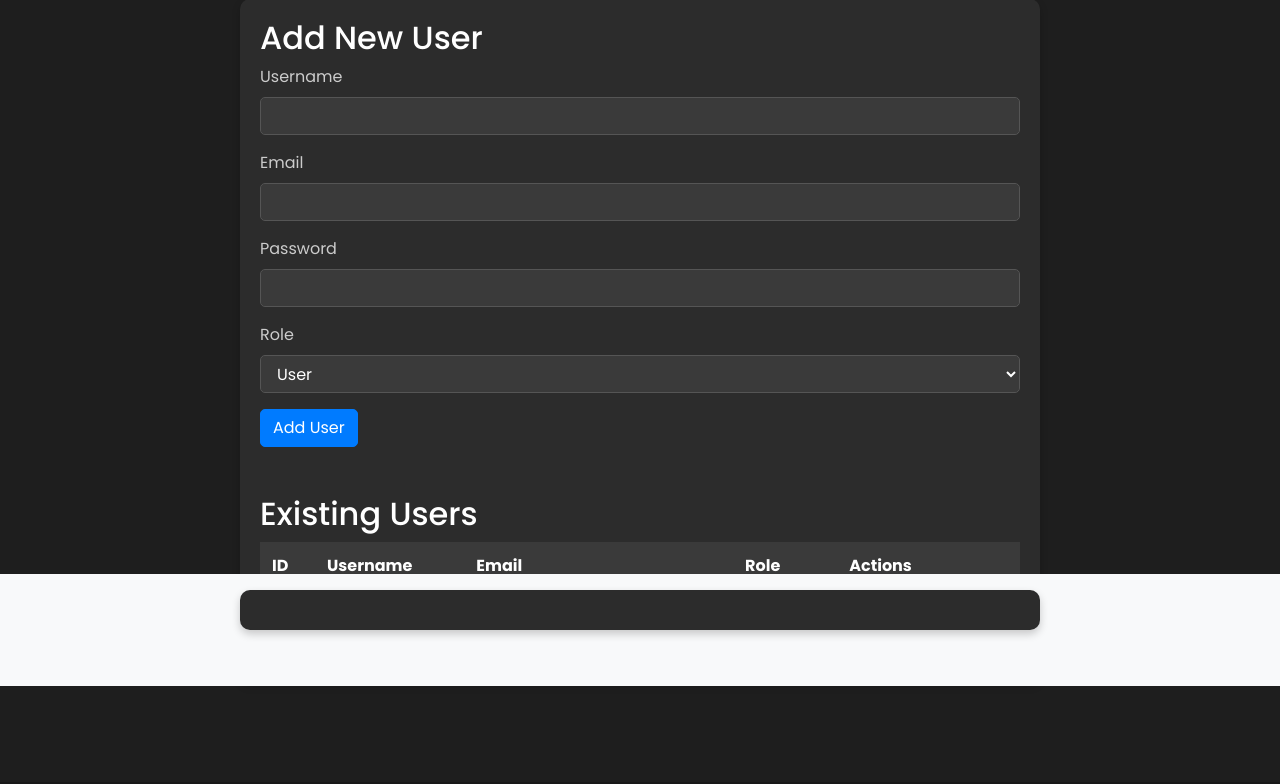
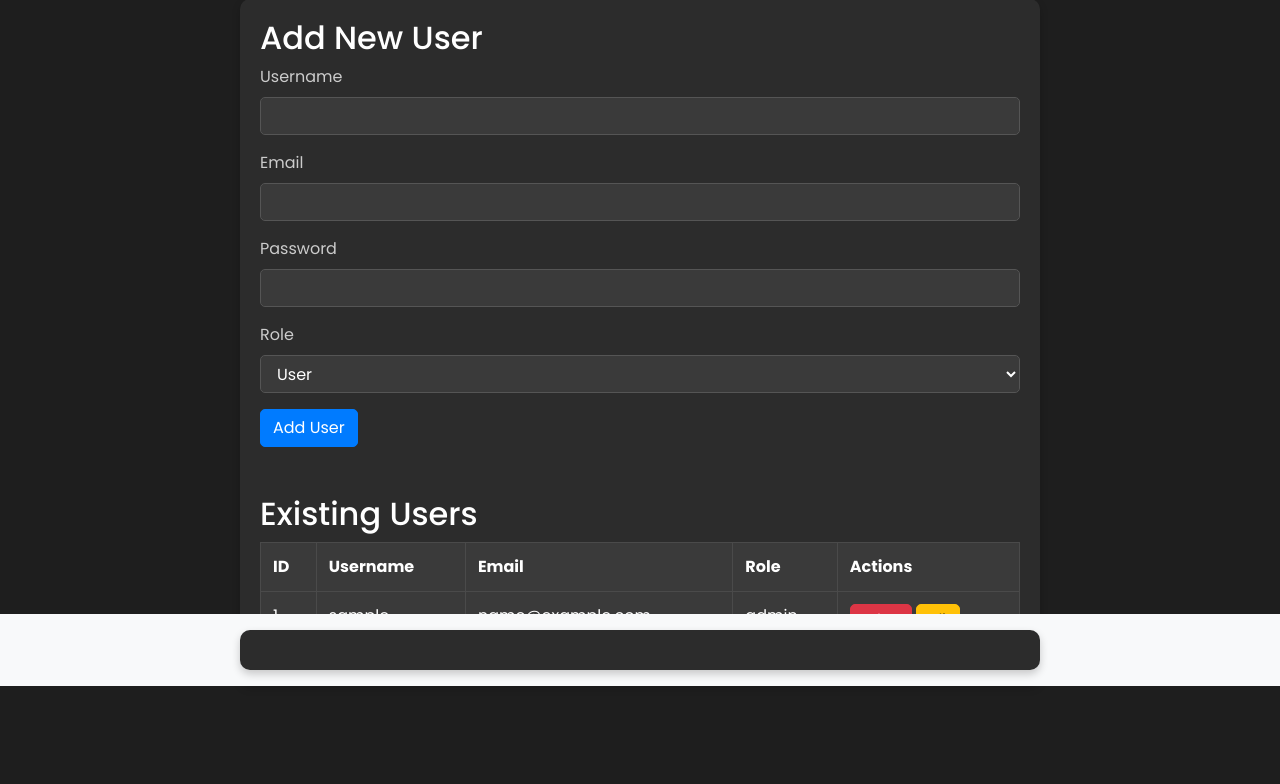
Before and after one commit to javiermzelaya/PasteRAW, a PHP site: page /manage_users.php in a window 1280 px wide. Shown: the part 114-898 px from the top of the page. Before the commit the page ends 800 px from the top, so only its background shows below. Run offline with PHP 8.4, Linux system fonts and the light colour scheme; the visitor is signed in with stand-in values (Sample User, id 1); data comes from the database, SQL or seed files in the repository; data that the repository does not hold is empty; a stand-in replaces the project's code that opens the database connection; some libraries are stand-ins or nearby versions.

Commit message:
Update manage_users.php

```diff
--- a/manage_users.php
+++ b/manage_users.php
@@ -81,109 +81,118 @@ $footer_legend = $settings['footer_legend'];
     <link href="https://stackpath.bootstrapcdn.com/bootstrap/4.5.2/css/bootstrap.min.css" rel="stylesheet">
     <link href="styles.css" rel="stylesheet">
     <style>
-        @import url(https://fonts.googleapis.com/css2?family=Poppins:ital,wght@0,100;0,300;0,400;0,500;0,700;0,900;1,100;1,300;1,400;1,500;1,700;1,900&display=swap);
+        @import url('https://fonts.googleapis.com/css2?family=Poppins:ital,wght@0,100;0,300;0,400;0,500;0,700;0,900;1,100;1,300;1,400;1,500;1,700;1,900&display=swap');
+        @import url('https://fonts.googleapis.com/css2?family=Open+Sans:ital,wght@0,300..800;1,300..800&family=Poppins:ital,wght@0,100;0,200;0,300;0,400;0,500;0,600;0,700;0,800;0,900;1,100;1,200;1,300;1,400;1,500;1,600;1,700;1,800;1,900&display=swap');
 
-        <link rel="preconnect" href="https://fonts.googleapis.com">
-        <link rel="preconnect" href="https://fonts.gstatic.com" crossorigin>
-        <link href="https://fonts.googleapis.com/css2?family=Open+Sans:ital,wght@0,300..800;1,300..800&family=Poppins:ital,wght@0,100;0,200;0,300;0,400;0,500;0,600;0,700;0,800;0,900;1,100;1,200;1,300;1,400;1,500;1,600;1,700;1,800;1,900&display=swap" rel="stylesheet">
-
-        .poppins-thin {
-            font-family: "Poppins", sans-serif;
-            font-weight: 100;
-            font-style: normal;
-        }
         body {
             font-family: Poppins;
         }
+
         .dark-mode {
             background-color: #1e1e1e;
             color: #ffffff;
         }
+
         .dark-mode .navbar {
             background-color: #2c2c2c;
             border-bottom: 1px solid #3a3a3a;
         }
+
         .dark-mode .container {
             background-color: #1c1c1c;
             padding: 20px;
             border-radius: 10px;
             box-shadow: 0 4px 8px rgba(0, 0, 0, 0.2);
-            margin-bottom: 40px; /* Agregar margen inferior */
         }
+
         .dark-mode h1, .dark-mode h2 {
             color: #ffffff;
         }
+
         .dark-mode .form-group label {
             color: #cccccc;
         }
+
         .dark-mode .form-control {
             background-color: #3a3a3a;
             color: #ffffff;
             border: 1px solid #555555;
             border-radius: 5px;
         }
+
         .dark-mode .form-control:focus {
             background-color: #3a3a3a;
             color: #ffffff;
             border-color: #007bff;
             box-shadow: none;
         }
+
         .dark-mode .btn-primary {
             background-color: #007bff;
             border-color: #007bff;
             border-radius: 5px;
         }
+
         .dark-mode .btn-primary:hover {
             background-color: #0056b3;
             border-color: #004085;
         }
+
         .dark-mode .table {
             background-color: #2c2c2c;
             color: #ffffff;
             border-radius: 5px;
         }
+
         .dark-mode .table thead th {
             background-color: #3a3a3a;
             border-bottom: 1px solid #4a4a4a;
         }
+
         .dark-mode .table tbody tr {
             border-top: 1px solid #4a4a4a;
         }
+
         .dark-mode .table tbody tr:nth-child(even) {
             background-color: #2c2c2c;
         }
+
         .dark-mode .table tbody tr:nth-child(odd) {
             background-color: #3a3a3a;
         }
+		.dark-mode thead tr th {
+  			border: 1px solid #4a4a4a !important;
+		}
+
+		.dark-mode tbody tr td {
+			border: 1px solid #4a4a4a !important;
+		}
         .dark-mode .table .btn-warning {
             background-color: #ffc107;
             border-color: #ffc107;
             color: #000000;
             border-radius: 5px;
         }
+
         .dark-mode .table .btn-warning:hover {
             background-color: #e0a800;
             border-color: #d39e00;
         }
+
         .dark-mode .table .btn-danger {
             background-color: #dc3545;
             border-color: #dc3545;
             color: #ffffff;
             border-radius: 5px;
         }
+
         .dark-mode .table .btn-danger:hover {
             background-color: #c82333;
             border-color: #bd2130;
         }
+
         .navbar-dark .navbar-brand {
             color: #ffffff;
-        }
-
-        tbody tr td {
-            border-style: none !important;
-        }
-        thead tr th {
-            border-style: none !important;
         }
     </style>
 </head>
@@ -286,9 +295,9 @@ $footer_legend = $settings['footer_legend'];
         </div>
     </div>
 </div>
-<?php include 'footbar.php'; ?>
+		<?php include 'footbar.php'; ?>
 <script src="https://code.jquery.com/jquery-3.5.1.slim.min.js"></script>
-<script src="https://cdn.jsdelivr.net/npm/@popperjs/core@2.5.4/dist/umd/popper.min.js"></script>
+<script src="https://cdn.jsdelivr.net/npm/@popperjs/core@2.9.3/dist/umd/popper.min.js"></script>
 <script src="https://stackpath.bootstrapcdn.com/bootstrap/4.5.2/js/bootstrap.min.js"></script>
 <script>
     function editUser(id, username, email, role) {
```
